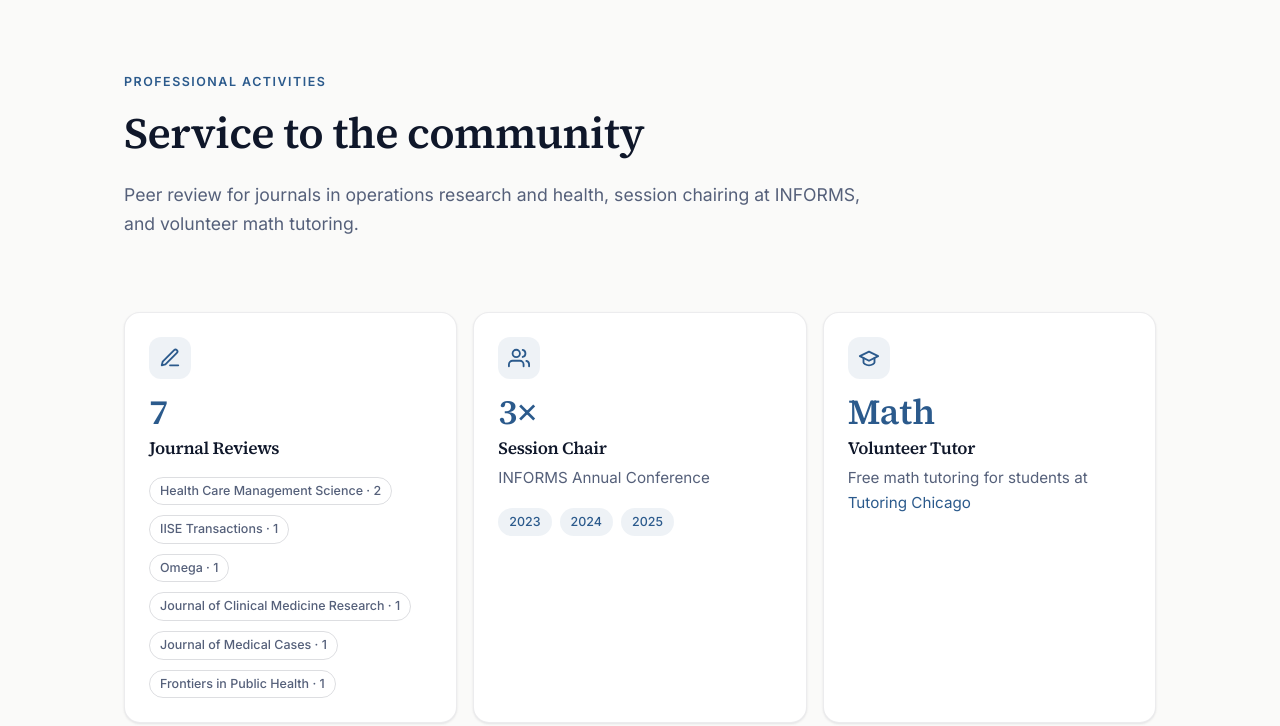
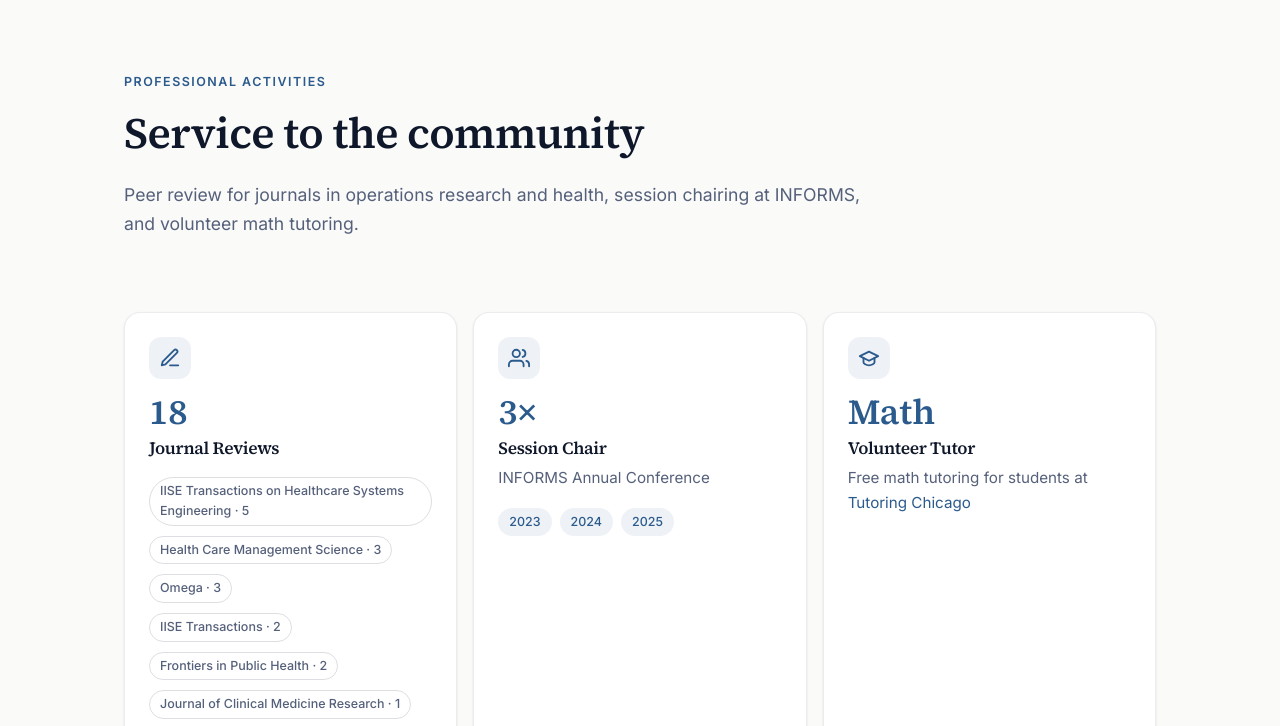
Before and after one commit to suyanpengzhang/suyanpengzhang.github.io, a plain HTML site: page profession.html in a window 1280 px wide. Shown: the part 70-796 px from the top of the page. Drawn offline with Linux system fonts and the light colour scheme.

Commit message:
Update profession.html

```diff
--- a/profession.html
+++ b/profession.html
@@ -48,15 +48,17 @@
           <div class="card-icon">
             <svg viewBox="0 0 24 24" fill="none" stroke="currentColor" stroke-width="2" stroke-linecap="round" stroke-linejoin="round"><path d="M12 20h9"/><path d="M16.5 3.5a2.12 2.12 0 0 1 3 3L7 19l-4 1 1-4z"/></svg>
           </div>
-          <div class="stat">7</div>
+          <div class="stat">18</div>
           <h3>Journal Reviews</h3>
           <div class="item-list" style="margin-top:18px;gap:10px;">
-            <div class="pub-meta" style="margin:0;"><span class="tag">Health Care Management Science · 2</span></div>
-            <div class="pub-meta" style="margin:0;"><span class="tag">IISE Transactions · 1</span></div>
-            <div class="pub-meta" style="margin:0;"><span class="tag">Omega · 1</span></div>
+            <div class="pub-meta" style="margin:0;"><span class="tag">IISE Transactions on Healthcare Systems Engineering · 5</span></div>
+            <div class="pub-meta" style="margin:0;"><span class="tag">Health Care Management Science · 3</span></div>
+            <div class="pub-meta" style="margin:0;"><span class="tag">Omega · 3</span></div>
+            <div class="pub-meta" style="margin:0;"><span class="tag">IISE Transactions · 2</span></div>
+            <div class="pub-meta" style="margin:0;"><span class="tag">Frontiers in Public Health · 2</span></div>
             <div class="pub-meta" style="margin:0;"><span class="tag">Journal of Clinical Medicine Research · 1</span></div>
             <div class="pub-meta" style="margin:0;"><span class="tag">Journal of Medical Cases · 1</span></div>
-            <div class="pub-meta" style="margin:0;"><span class="tag">Frontiers in Public Health · 1</span></div>
+            <div class="pub-meta" style="margin:0;"><span class="tag">Journal of Endocrinology &amp; Metabolism · 1</span></div>
           </div>
         </article>
 
```
